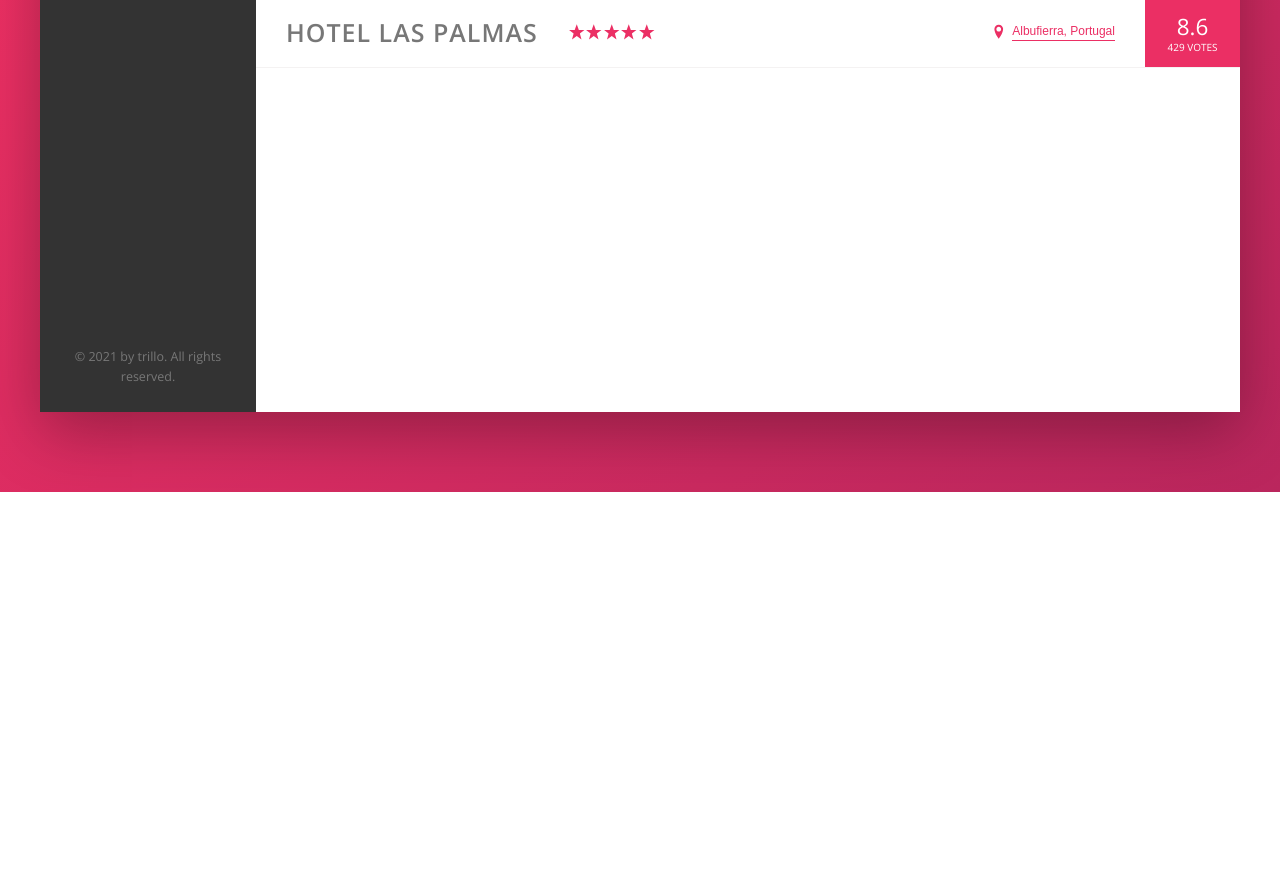
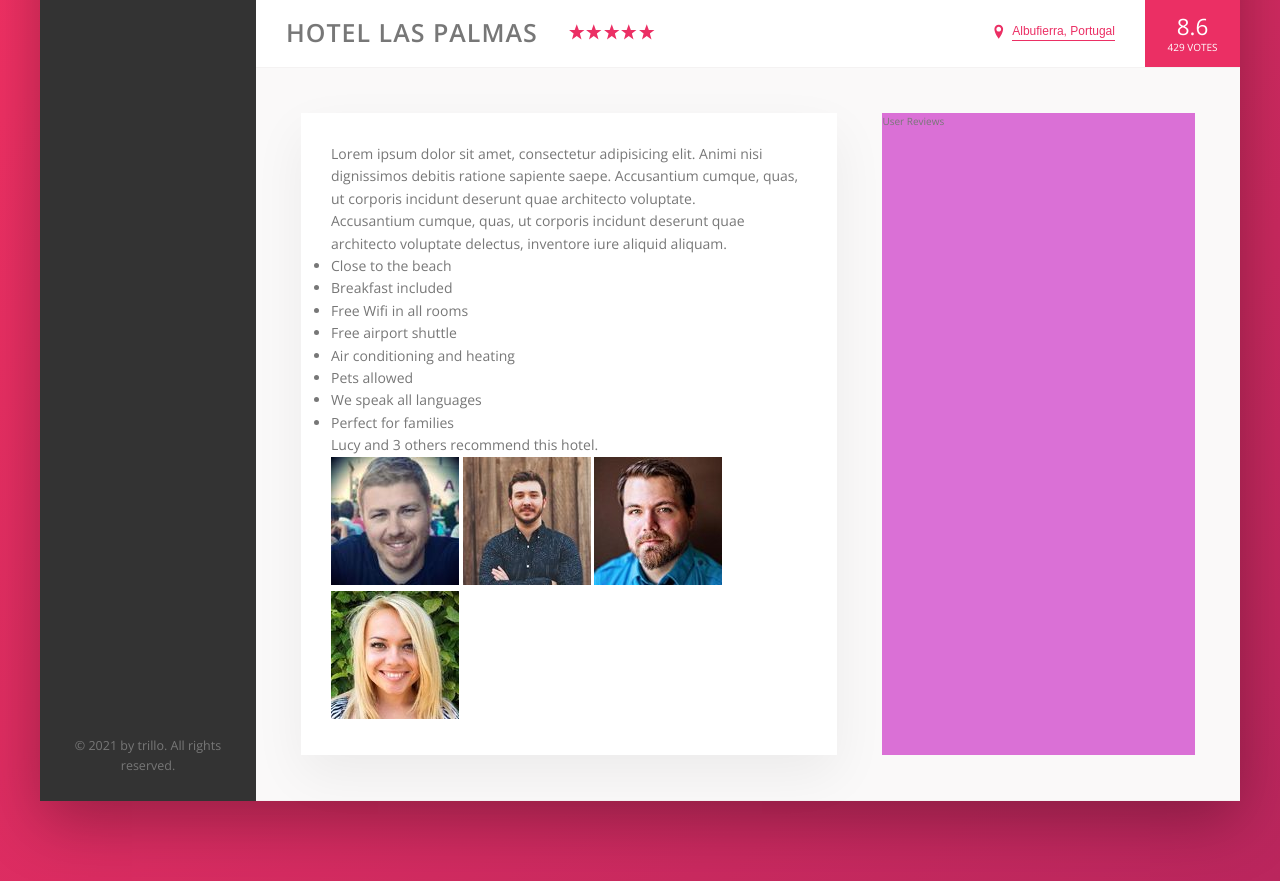
Before and after one commit to optimus-anu/Trillo, a website: page index.html in a window 1280 px wide. Shown: the part 538-1419 px from the top of the page. Before the commit the page ends 1030 px from the top, so only its background shows below. Drawn offline with nearby package versions, Linux system fonts and the light colour scheme.

Commit message:
Building the Desription Section Part 1

```diff
--- a/index.html
+++ b/index.html
@@ -136,6 +136,45 @@
                         </div>
 
                     </div>
+
+                    <div class="detail">
+                        <div class="description">
+                            <p class="paragraph">
+                                Lorem ipsum dolor sit amet, consectetur adipisicing elit. Animi nisi dignissimos debitis ratione sapiente saepe. Accusantium cumque, quas, ut corporis incidunt deserunt quae architecto voluptate.
+                            </p>
+
+                            <p class="paragraph">
+                                Accusantium cumque, quas, ut corporis incidunt deserunt quae architecto voluptate delectus, inventore iure aliquid aliquam.
+                            </p>
+
+                            <ul class="list">
+                                <li class="list__item">Close to the beach</li>
+                                <li class="list__item">Breakfast included</li>
+                                <li class="list__item">Free Wifi in all rooms</li>
+                                <li class="list__item">Free airport shuttle</li>
+                                <li class="list__item">Air conditioning and heating</li>
+                                <li class="list__item">Pets allowed</li>
+                                <li class="list__item">We speak all languages</li>
+                                <li class="list__item">Perfect for families</li>
+                            </ul>
+
+                            <div class="recommend">
+                                <p class="recommend__count">
+                                    Lucy and 3 others recommend this hotel.
+                                </p>
+                                <div class="recommend__friends">
+                                    <img src="/img/user-3.jpg" alt="Friend 1" class="recommend__photo">
+                                    <img src="/img/user-4.jpg" alt="Friend 2" class="recommend__photo">
+                                    <img src="/img/user-5.jpg" alt="Friend 3" class="recommend__photo">
+                                    <img src="/img/user-6.jpg" alt="Friend 4" class="recommend__photo">
+                                </div>
+                            </div>
+                        </div>
+
+                        <div class="user-reviews">
+                            User Reviews
+                        </div>
+                    </div>
                 </main>
             </div>
         </div>
--- a/sass/_base.scss
+++ b/sass/_base.scss
@@ -29,6 +29,9 @@ Grey dark 3: #999
     --color-grey-dark-3: #999;
 
     --shadow-dark: 0 2rem 6rem rgba(0,0,0,.3);
+    --shadow-light: 0 2rem 5rem rgba(0,0,0,.06);
+
+    --line: 1px solid var(--color-grey-light-2);
 }
 * {
     margin: 0;
--- a/sass/_layout.scss
+++ b/sass/_layout.scss
@@ -32,6 +32,26 @@
 .hotel-view {
     background-color: #fff;
     flex: 1;
-    height: 80rem;
 
 }
+
+.detail {
+    display: flex;
+    padding: 4.5rem;
+    background-color: var(--color-grey-light-1);
+    border-bottom: var(--line);
+}
+
+.description {
+    background-color: #fff;
+    box-shadow: var(--shadow-light);
+    flex: 0 0 60%;
+    margin-right: 4.5rem;
+    padding: 3rem;
+    font-size: 1.4rem;
+}
+
+.user-reviews {
+    background-color: orchid;
+    flex: 1;
+}
```
Also changed, not shown: css/style.css.
